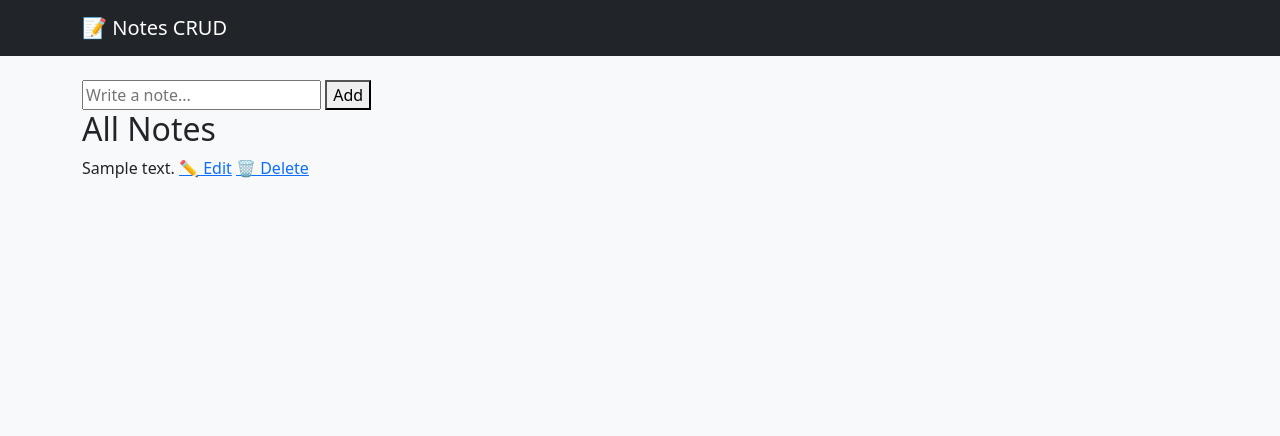
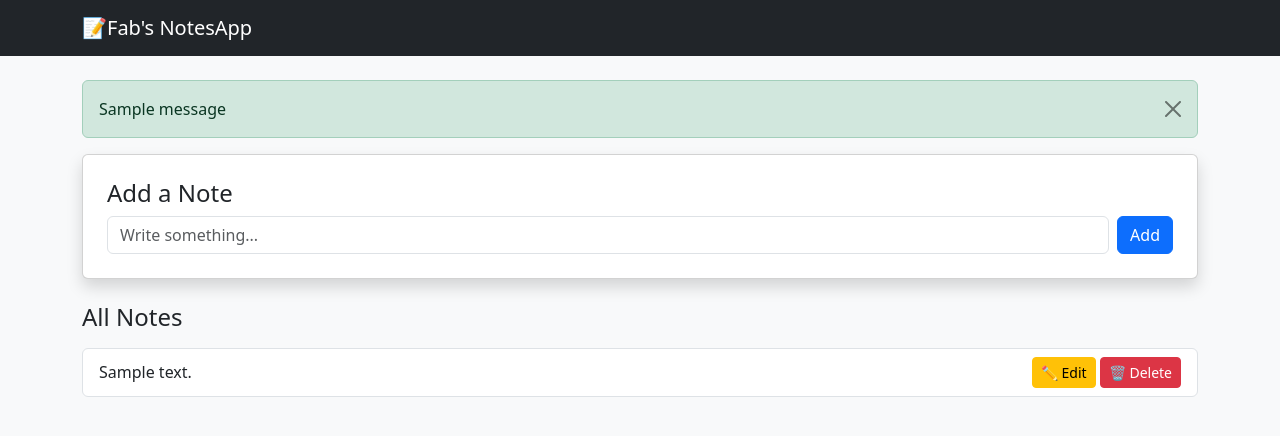
Before and after one commit to fabiane9258/Fabs-CRUD, a Flask app: page / in a window 1280 px wide. Shown: the top 436 px of the page. Run offline with Flask 3, Linux system fonts and the light colour scheme; tables that the repository leaves empty hold one stand-in row (values such as "Sample post"); one stand-in notice (Sample message) is shown.

```diff
--- a/app.py
+++ b/app.py
@@ -1,7 +1,9 @@
-from flask import Flask, render_template, request, redirect, url_for
+from flask import Flask, render_template, request, redirect, url_for, flash
 import sqlite3
 
 app = Flask(__name__)
+app.secret_key = "supersecretkey"  # Needed for flash messages
+
 
 # --- Database setup ---
 def init_db():
@@ -16,7 +18,9 @@ def init_db():
     conn.commit()
     conn.close()
 
+
 init_db()
+
 
 # --- Routes ---
 @app.route("/")
@@ -28,6 +32,7 @@ def index():
     conn.close()
     return render_template("index.html", notes=notes)
 
+
 @app.route("/add", methods=["POST"])
 def add_note():
     content = request.form.get("content")
@@ -37,7 +42,9 @@ def add_note():
         cursor.execute("INSERT INTO notes (content) VALUES (?)", (content,))
         conn.commit()
         conn.close()
+        flash("✅ Note added successfully!", "success")
     return redirect(url_for("index"))
+
 
 @app.route("/update/<int:note_id>", methods=["GET", "POST"])
 def update_note(note_id):
@@ -49,12 +56,14 @@ def update_note(note_id):
         cursor.execute("UPDATE notes SET content=? WHERE id=?", (new_content, note_id))
         conn.commit()
         conn.close()
+        flash("✏️ Note updated!", "info")
         return redirect(url_for("index"))
 
     cursor.execute("SELECT * FROM notes WHERE id=?", (note_id,))
     note = cursor.fetchone()
     conn.close()
     return render_template("update.html", note=note)
+
 
 @app.route("/delete/<int:note_id>")
 def delete_note(note_id):
@@ -63,7 +72,9 @@ def delete_note(note_id):
     cursor.execute("DELETE FROM notes WHERE id=?", (note_id,))
     conn.commit()
     conn.close()
+    flash("🗑️ Note deleted!", "danger")
     return redirect(url_for("index"))
+
 
 if __name__ == "__main__":
     app.run(debug=True)
--- a/templates/base.html
+++ b/templates/base.html
@@ -11,9 +11,23 @@
 
 <nav class="navbar navbar-dark bg-dark mb-4">
   <div class="container">
-    <a class="navbar-brand" href="{{ url_for('index') }}">📝 Notes CRUD</a>
+    <a class="navbar-brand" href="{{ url_for('index') }}">📝Fab's NotesApp</a>
   </div>
 </nav>
+
+<div class="container">
+    <!-- Flash Messages -->
+    {% with messages = get_flashed_messages(with_categories=true) %}
+        {% if messages %}
+            {% for category, msg in messages %}
+                <div class="alert alert-{{ category }} alert-dismissible fade show" role="alert">
+                    {{ msg }}
+                    <button type="button" class="btn-close" data-bs-dismiss="alert"></button>
+                </div>
+            {% endfor %}
+        {% endif %}
+    {% endwith %}
+</div>
 
 <div class="container">
     {% block content %}{% endblock %}
--- a/templates/index.html
+++ b/templates/index.html
@@ -1,16 +1,50 @@
 {% extends "base.html" %}
 {% block content %}
-    <form action="{{ url_for('add_note') }}" method="POST">
-        <input type="text" name="content" placeholder="Write a note..." required>
-        <button type="submit">Add</button>
+<div class="card shadow p-4 mb-4">
+    <h4>Add a Note</h4>
+    <form action="{{ url_for('add_note') }}" method="POST" class="d-flex">
+        <input type="text" name="content" class="form-control me-2" placeholder="Write something..." required>
+        <button class="btn btn-primary">Add</button>
     </form>
+</div>
 
-    <h2>All Notes</h2>
-    {% for note in notes %}
-        <div class="note">
-            {{ note[1] }}
-            <a href="{{ url_for('update_note', note_id=note[0]) }}">✏️ Edit</a>
-            <a href="{{ url_for('delete_note', note_id=note[0]) }}">🗑️ Delete</a>
-        </div>
-    {% endfor %}
+<h4 class="mb-3">All Notes</h4>
+{% if notes %}
+    <div class="list-group">
+        {% for note in notes %}
+            <div class="list-group-item d-flex justify-content-between align-items-center">
+                <span>{{ note[1] }}</span>
+                <div>
+                    <a href="{{ url_for('update_note', note_id=note[0]) }}" class="btn btn-sm btn-warning">✏️ Edit</a>
+
+                    <!-- Trigger Delete Modal -->
+                    <button class="btn btn-sm btn-danger" data-bs-toggle="modal" data-bs-target="#deleteModal{{ note[0] }}">
+                        🗑️ Delete
+                    </button>
+
+                    <!-- Delete Confirmation Modal -->
+                    <div class="modal fade" id="deleteModal{{ note[0] }}" tabindex="-1" aria-hidden="true">
+                      <div class="modal-dialog modal-dialog-centered">
+                        <div class="modal-content">
+                          <div class="modal-header">
+                            <h5 class="modal-title">Confirm Delete</h5>
+                            <button type="button" class="btn-close" data-bs-dismiss="modal"></button>
+                          </div>
+                          <div class="modal-body">
+                            Are you sure you want to delete this note?
+                          </div>
+                          <div class="modal-footer">
+                            <button type="button" class="btn btn-secondary" data-bs-dismiss="modal">Cancel</button>
+                            <a href="{{ url_for('delete_note', note_id=note[0]) }}" class="btn btn-danger">Yes, Delete</a>
+                          </div>
+                        </div>
+                      </div>
+                    </div>
+                </div>
+            </div>
+        {% endfor %}
+    </div>
+{% else %}
+    <p class="text-muted">No notes yet. Add one above 👆</p>
+{% endif %}
 {% endblock %}
```
Also changed, not shown: templates/update.html (+7 -4 lines), notes.db.
